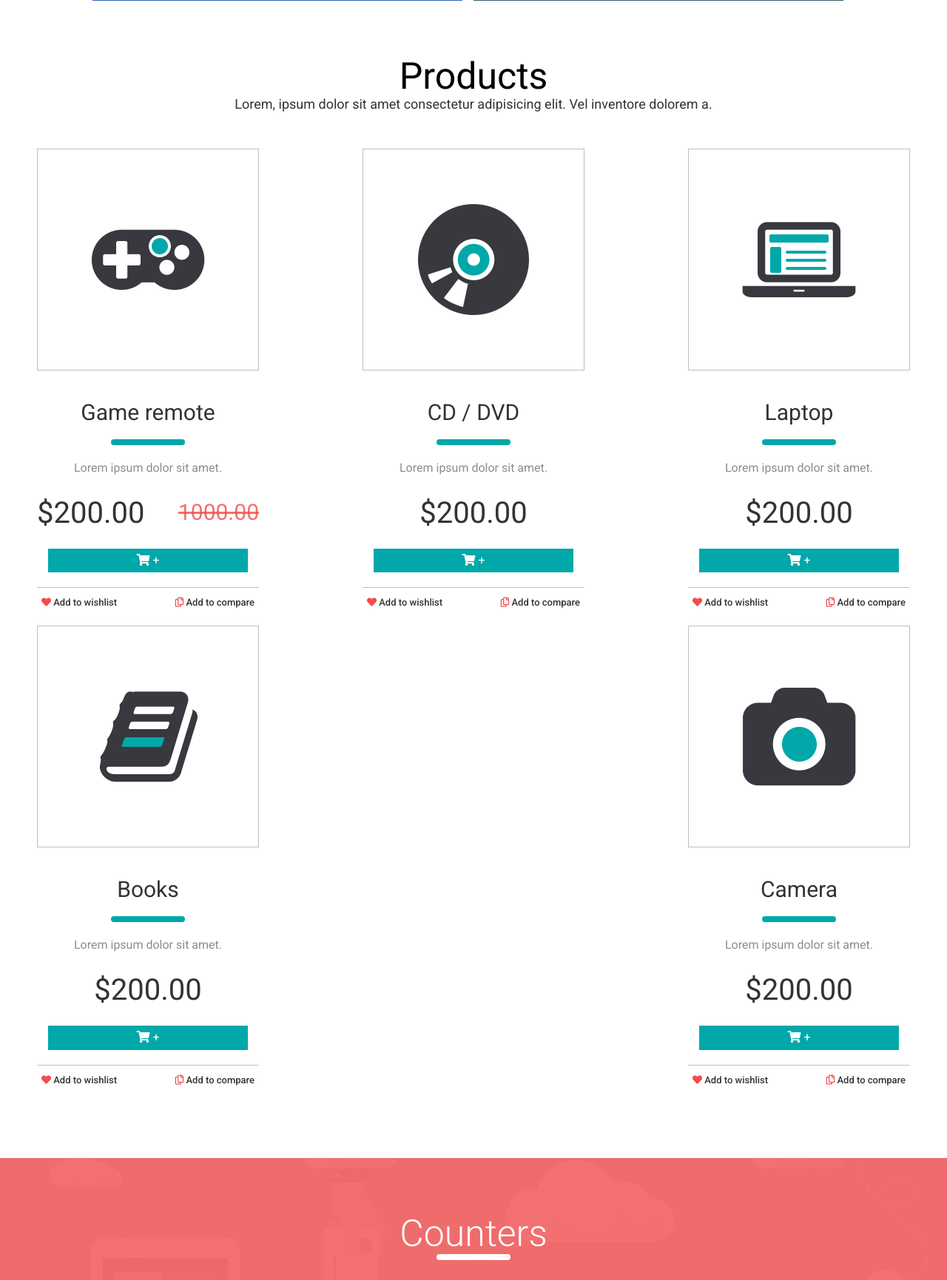
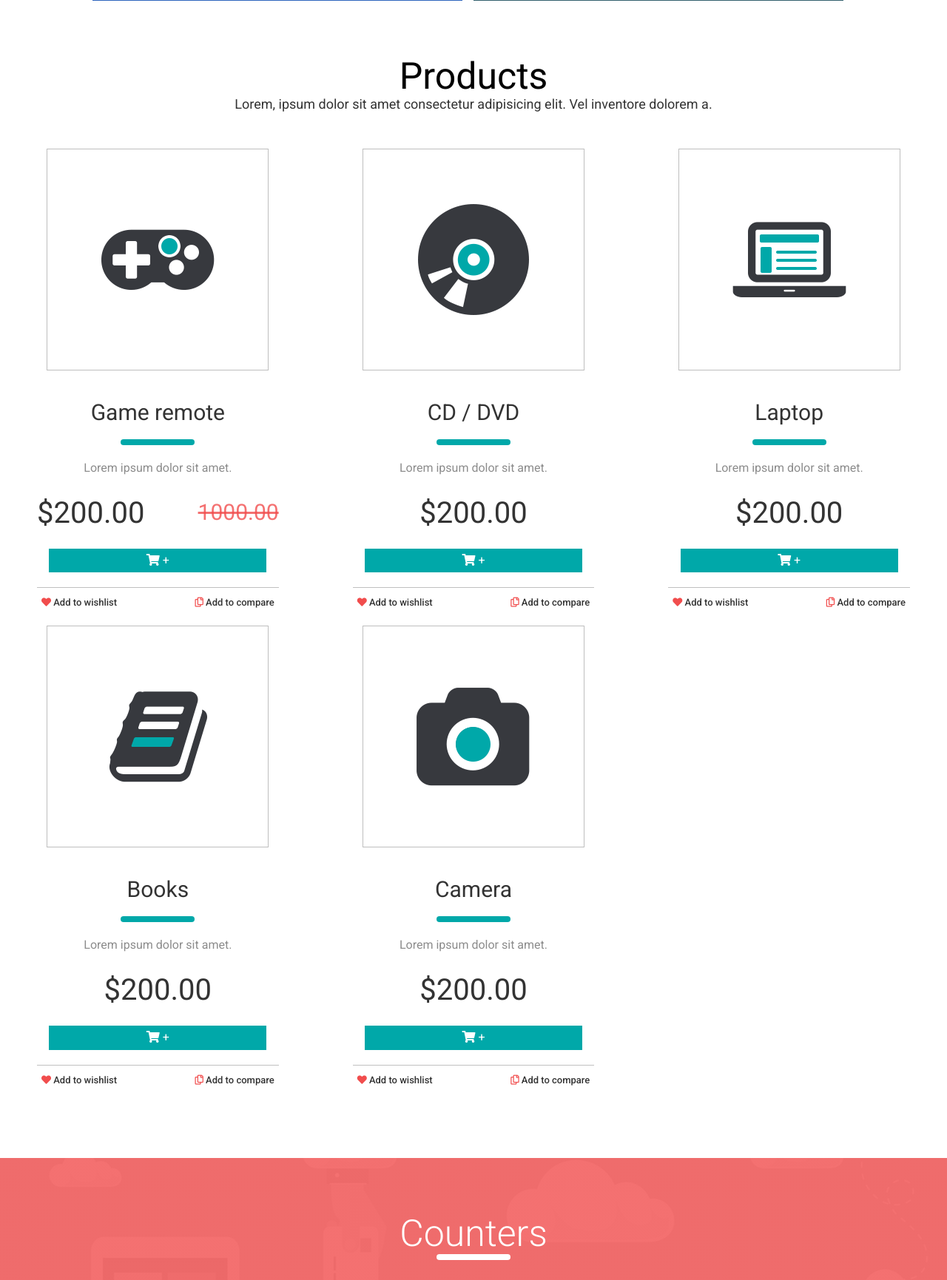
Before and after one commit to Progromisters/ne_magazin, a Django app: page / in a window 1280 px wide; the page is wider, and only the part inside the window is pictured. Shown: the part 1843-3574 px from the top of that part at 74% size. Run offline with Django 3.2, Linux system fonts and the light colour scheme; data comes from the database, SQL or seed files in the repository; both versions use the stored data as it was after the commit; some libraries are stand-ins or nearby versions.

Commit message:
Fix products.

```diff
--- a/static/assets/css/style.css
+++ b/static/assets/css/style.css
@@ -597,17 +597,20 @@ body {
   transition: 1s width;
 }
 
+.products__content {
+  width: 100%;
+}
+
 .product-list {
+  display: flex;
+  flex-wrap: wrap;
   margin-right: -100px;
-  display: flex;
-  justify-content: space-between;
-  flex-wrap: wrap;
   list-style: none;
 }
 
 .product-list__item {
-  max-width: 300px;
   margin-right: 100px;
+  width: calc(100%/3 - 100px);
 }
 
 .product {
@@ -646,7 +649,8 @@ body {
   display: flex;
   align-items: center;
   justify-content: center;
-  width: 300px;
+  max-width: 300px;
+  width: 100%;
   height: 300px;
   border: 1px solid #bebebe;
 }
@@ -1234,14 +1238,6 @@ body {
     padding-right: 50px;
   }
 
-  .product-list {
-    margin-right: -30px;
-  }
-
-  .product-list__item {
-    margin-right: 30px;
-  }
-
   .advantage {
     padding-left: 50px;
     padding-right: 50px;
@@ -1294,7 +1290,7 @@ body {
   }
 
   .product-list {
-    justify-content: center;
+    margin: 0;
   }
 
   .product-list {
@@ -1302,15 +1298,19 @@ body {
   }
 
   .product-list {
+    justify-content: center;
+  }
+
+  .product-list {
     align-items: center;
-  }
-
-  .product-list {
-    margin: 0;
   }
 
   .product-list__item {
     margin: 0;
+  }
+
+  .product-list__item {
+    width: calc(100%/2);
   }
 
   .advantage-list {
@@ -1592,6 +1592,10 @@ body {
     display: none;
   }
 
+  .product-list__item {
+    width: 100%;
+  }
+
   .footer-list__item {
     width: calc(100% - 0px);
   }
--- a/static/assets/sass/style.scss
+++ b/static/assets/sass/style.scss
@@ -508,22 +508,26 @@ body{
 
 //PRODUCT
 
+.products__content{
+  width: 100%;
+}
+
+
 .product-list{
-  @include lg(margin-right, -30px);
+  @include md(margin, 0);
+  @include md(flex-direction, column);
   @include md(justify-content, center);
-  @include md(flex-direction, column);
   @include md(align-items, center);
-  @include md(margin, 0);
+  display: flex;
+  flex-wrap: wrap;
   margin-right: -100px;
-  display: flex;
-  justify-content: space-between;
-  flex-wrap: wrap;
   list-style: none;
   &__item{
-    @include lg(margin-right, 30px);
     @include md(margin, 0);
-    max-width: 300px;
+    @include md(width, calc(100%/2));
+    @include xs(width, 100%);
     margin-right: 100px;
+    width: calc(100%/3 - 100px);
   }
 }
 
@@ -557,7 +561,8 @@ body{
     display: flex;
     align-items: center;
     justify-content: center;
-    width: 300px;
+    max-width: 300px;
+    width: 100%;
     height: 300px;
     border: 1px solid rgb(190, 190, 190);
   }
```
Also changed, not shown: db.sqlite3.
